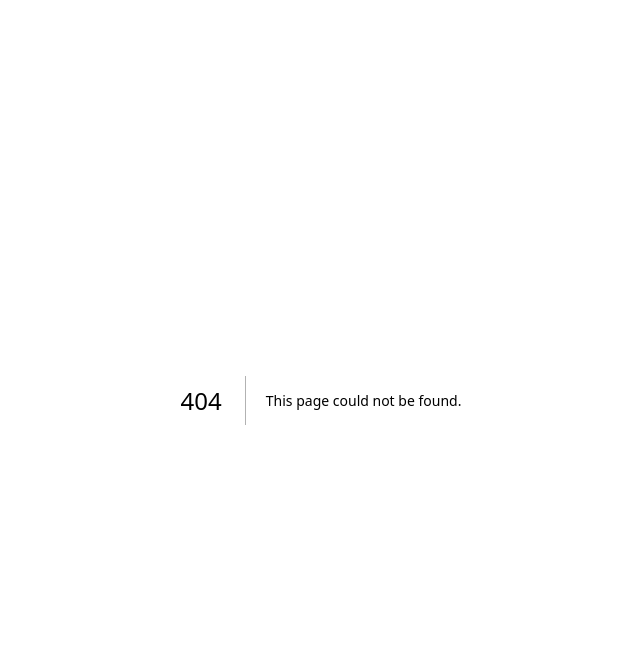
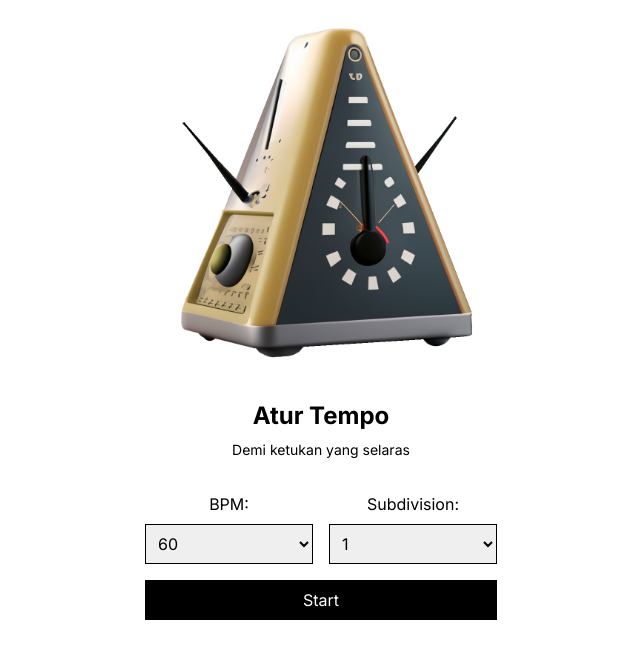
Before and after one commit to ekadk/dmgt, a Next.js app: page /tempo in a window 1280 px wide. Before the commit this address had no page. Shown: the top 658 px of the page, without its empty margins (319-959 px from the left). Built offline with nearby package versions, Linux system fonts and the light colour scheme.

Commit message:
add: tempo page

```diff
--- /dev/null
+++ b/app/tempo/page.tsx
@@ -0,0 +1,52 @@
+import Image from "next/image";
+
+export default function Home() {
+  return (
+    <div className="container mx-auto">
+      <div className="flex flex-col w-full h-screen">
+        <div className="flex-1">
+          {/* Image Start */}
+          <div className="w-full h-full object-fill relative">
+            <Image src={"/images/metronome.png"} alt="home" fill className="object-contain" />
+          </div>
+          {/* Image End */}
+        </div>
+        <div className="flex-1 flex flex-col items-center gap-8">
+          {/* Title Text Start */}
+          <div className="flex flex-col justify-center items-center text-center gap-2">
+            <h1 className="text-2xl font-bold">Atur Tempo</h1>
+            <h2 className="text-sm">Demi ketukan yang selaras</h2>
+          </div>
+          {/* Title Text End */}
+          <div className="w-full max-w-sm px-4 flex flex-col gap-4 text-center items-center justify-center">
+            <div className="w-full flex gap-4">
+              <div className="flex-1">
+                <h3 className="mb-2">BPM:</h3>
+                <select className="w-full border border-black p-2">
+                  <option>60</option>
+                  <option>70</option>
+                  <option>80</option>
+                  <option>90</option>
+                  <option>100</option>
+                </select>
+              </div>
+
+              <div className="flex-1">
+                <h3 className="mb-2">Subdivision:</h3>
+                <select className="w-full border border-black p-2">
+                  <option>1</option>
+                  <option>2</option>
+                  <option>3</option>
+                  <option>4</option>
+                  <option>5</option>
+                  <option>6</option>
+                </select>
+              </div>
+            </div>
+            <button className="bg-black text-white w-full p-2">Start</button>
+          </div>
+        </div>
+      </div>
+    </div>
+  );
+}
```
